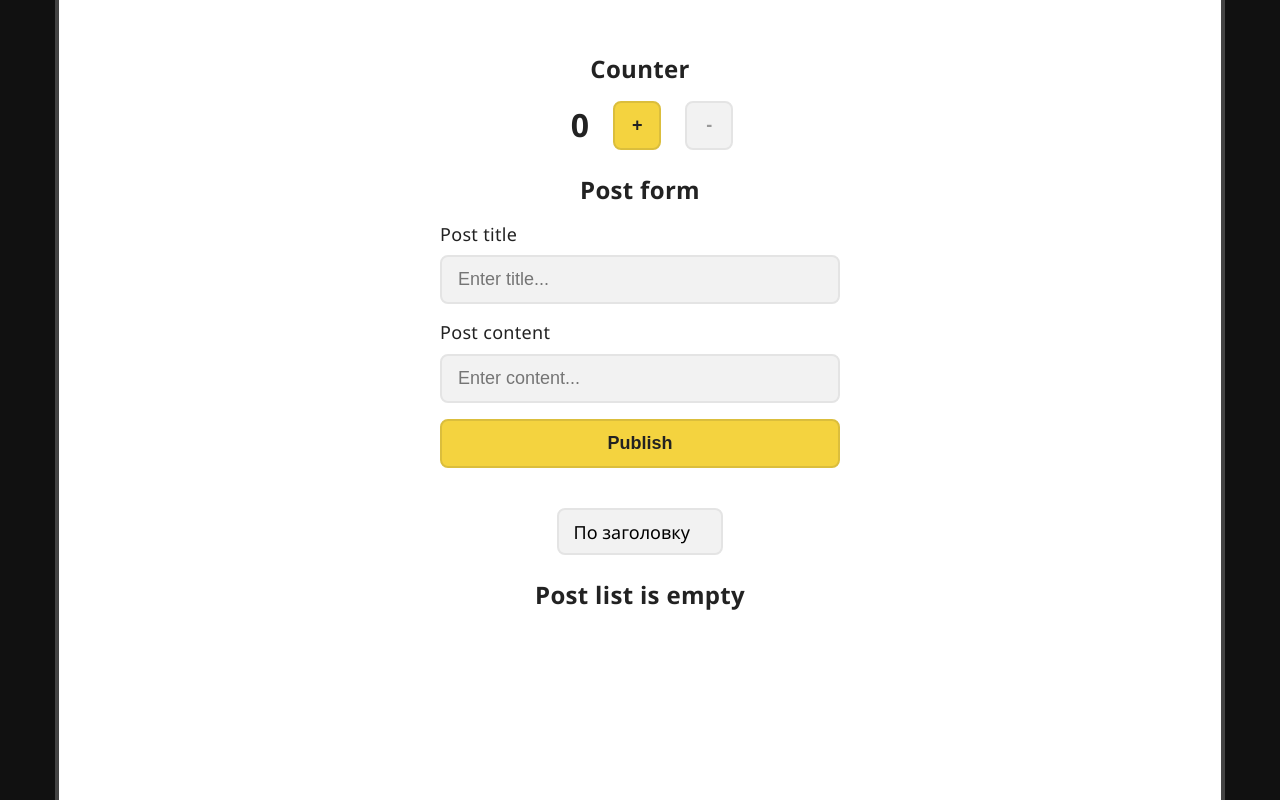
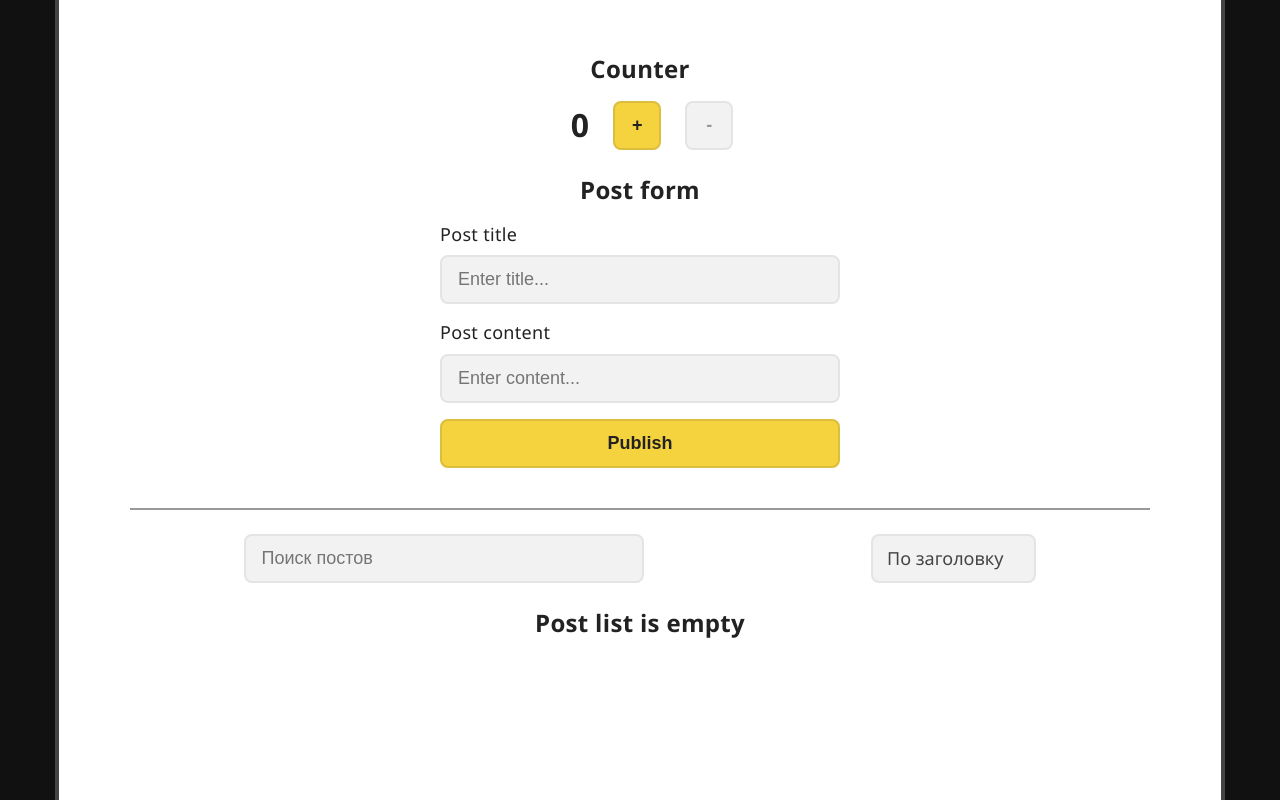
Before and after one commit to rozhedev/ui-lib, a React (Create React App) app: page / in a window 1280 px wide. Built offline with nearby package versions, Linux system fonts and the light colour scheme.

Commit message:
Add search box & create post filters container

```diff
--- a/src/App.js
+++ b/src/App.js
@@ -1,19 +1,20 @@
-import { useState } from "react";
+import { useMemo, useState } from "react";
 
+import "./App.css";
 import Counter from "./components/chunks/Counter";
 import Wrapper from "./layout/Wrapper";
 import PostForm from "./components/posts/PostForm";
 import PostList from "./components/posts/PostList";
-import Select from "./components/ui/Select";
+import PostFilters from "./components/posts/PostFilters";
 
 function App() {
     const [posts, setPosts] = useState([]);
-    const [selectedSort, setSelectedSort] = useState("");
+    const [filters, setFilters] = useState({
+        sort: "",
+        query: "",
+    });
 
-    const TEXT_CONTENT = {
-        startTitle: "Post list is empty",
-        blogTitle: "Post title",
-    };
+    // * HANDLERS
 
     const createPostHandler = (newPost) => {
         setPosts([...posts, newPost]);
@@ -24,11 +25,29 @@ function App() {
         setPosts(newList);
     };
 
-    const sortPostsHandler = (sort) => {
-        setSelectedSort(sort);
-        // * Сортируем динамическое свойство "a" (переданне как arg) с "b"
-        setPosts([...posts].sort((a, b) => a[sort].localeCompare(b[sort])));
-    };
+    // * SORT & MEMO STATE
+
+    // * Сортируем некие 2 объекта a и b, используя динамическое свойство,
+    // * которое являет собой строку запроса что хранится в filters.sort
+    // * через localeCompare сравниваем, с каждым значением свойства поста в массиве
+    // * И всё это кешируется через useMemo
+
+    const sortPostMemo = useMemo(() => {
+
+        if (filters.sort) return [...posts].sort((a, b) => a[filters.sort].localeCompare(b[filters.sort]));
+
+        return posts;
+    }, [filters.sort, posts]);
+
+
+    // * SORT & SEARCH HANDLER
+
+    const sortAndSearchPostsMemo = useMemo(() => {
+        // * Case insensitive search uses only post title
+        const query = filters.query.toLowerCase();
+
+        return sortPostMemo.filter((post) => post.title.toLowerCase().includes(query))
+    }, [filters.query, sortPostMemo]);
 
     return (
         <div className="App">
@@ -38,37 +57,15 @@ function App() {
                     createPost={createPostHandler}
                     posts={posts}
                 />
-                <div>
-                    <Select
-                        id="select-sort"
-                        value={selectedSort}
-                        onChange={sortPostsHandler}
-                        defaultValue="Сортировка по"
+                <PostFilters
+                    filters={filters}
+                    setFilters={setFilters}
+                />
 
-                        // * значение свойства value должно совпадать
-                        // * с именем свойства объекта newPost из PostForm
-                        options={[
-                            {
-                                label: "По заголовку",
-                                value: "title",
-                            },
-                            {
-                                label: "По контенту",
-                                value: "content",
-                            },
-                            {
-                                label: "По ID",
-                                value: "id",
-                            },
-                        ]}
-                    />
-                </div>
-
-                {posts.length ? <h3>{TEXT_CONTENT.blogTitle}</h3> : <h3>{TEXT_CONTENT.startTitle}</h3>}
                 <PostList
                     title="Posts list"
                     removePost={removePostHandler}
-                    posts={posts}
+                    posts={sortAndSearchPostsMemo}
                 />
             </Wrapper>
         </div>
--- /dev/null
+++ b/src/components/posts/PostFilters.js
@@ -0,0 +1,44 @@
+import styles from "./PostFilters.module.css";
+import inpStyles from '../ui/Inp.module.css'
+import Inp from '../ui/Inp';
+import Select from '../ui/Select';
+
+const PostFilters = ({ filters, setFilters, ...props }) => {
+
+    return (
+        <div className={styles.PostFilters}>
+            <Inp
+                className={`${inpStyles.Inp} sort-widget__inp`}
+                placeholder="Поиск постов"
+                value={filters.query}
+                onChange={(e) => setFilters({ ...filters, query: e.target.value })}
+            />
+
+            <Select
+                id="select-sort"
+                value={filters.sort}
+                onChange={selectedSort => setFilters({ ...filters, sort: selectedSort })}
+                defaultValue="Сортировка по"
+
+                // * значение свойства value должно совпадать
+                // * с именем свойства объекта newPost из PostForm
+                options={[
+                    {
+                        label: "По заголовку",
+                        value: "title",
+                    },
+                    {
+                        label: "По контенту",
+                        value: "content",
+                    },
+                    {
+                        label: "По ID",
+                        value: "id",
+                    },
+                ]}
+            />
+        </div>
+    );
+};
+
+export default PostFilters;
--- /dev/null
+++ b/src/components/posts/PostFilters.module.css
@@ -0,0 +1,12 @@
+.PostFilters {
+    display: flex;
+    justify-content: space-around;
+    padding-top: 1.5rem;
+    border-top: 2px solid var(--darken-lightgray);
+    width: 90%;
+}
+
+.sort-widget__inp {
+    min-width: 250px !important;
+    /* width: fit-content; */
+}
--- a/src/components/posts/PostList.js
+++ b/src/components/posts/PostList.js
@@ -2,7 +2,15 @@ import PostItem from "./PostItem";
 import styles from "./PostList.module.css";
 
 const PostList = ({ title, removePost, posts, ...props }) => {
+    const TEXT_CONTENT = {
+        startTitle: "Post list is empty",
+        blogTitle: "Post title",
+    };
+
     return (
+        <>
+            {posts.length ? <h3>{TEXT_CONTENT.blogTitle}</h3> : <h3>{TEXT_CONTENT.startTitle}</h3>}
+
             <div className={styles.PostList}>
                 {posts.map((post) => (
                     <PostItem
@@ -12,6 +20,7 @@ const PostList = ({ title, removePost, posts, ...props }) => {
                     />
                 ))}
             </div>
+        </>
     );
 };
 
--- a/src/components/ui/Select.module.css
+++ b/src/components/ui/Select.module.css
@@ -1,9 +1,11 @@
 .Select {
     padding: 0.6rem 0.9rem;
     font-size: 1.125rem;
+    color: var(--secondary-darkgray);
     border: 2px solid var(--secondary-lightgray);
     background-color: var(--primary-lightgray);
     border-radius: 0.5rem;
+    width: fit-content;
 }
 
 .Select:focus {
```
Also changed, not shown: src/App.css (added). Lines whose indentation alone changed are shown as unchanged.
